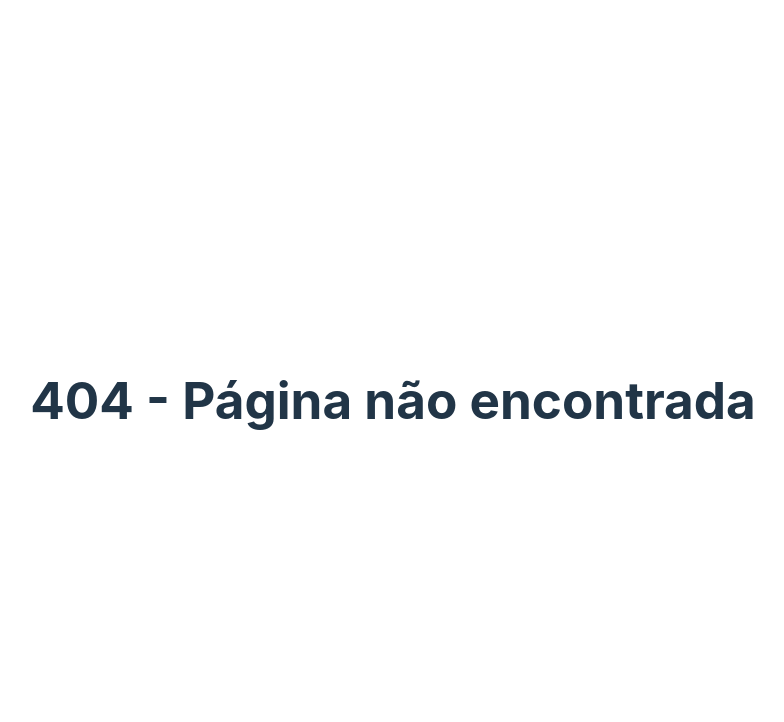
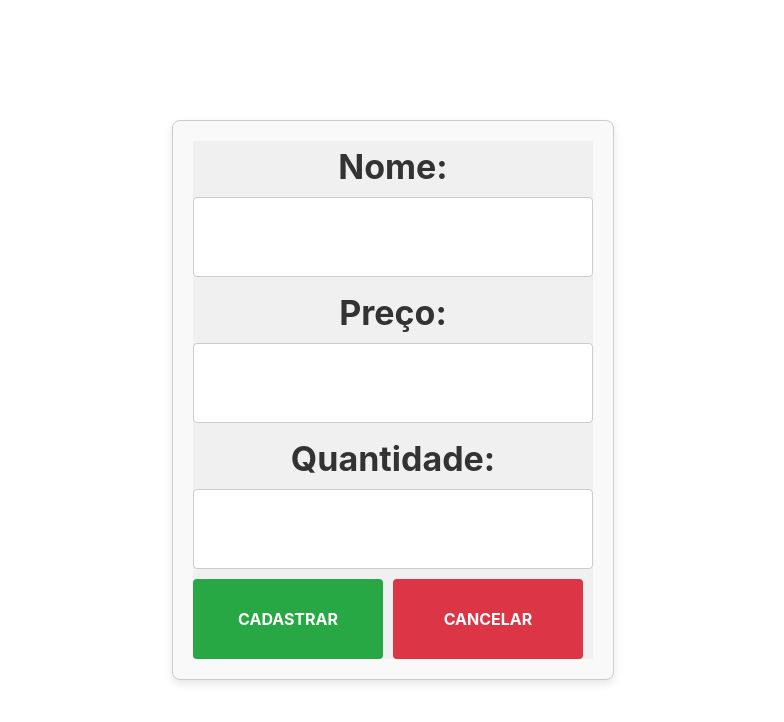
Before and after one commit to WilliamJardim/stock, a React (Vite) app in the folder frontend-react/: page /novo in a window 1280 px wide. Before the commit this address had no page. Shown: the top 722 px of the page, without its empty margins (247-1031 px from the left). Built offline with nearby package versions, Linux system fonts and the light colour scheme.

Commit message:
Começando a criar formulario de cadastrar produtos

```diff
--- a/frontend-react/src/App.tsx
+++ b/frontend-react/src/App.tsx
@@ -5,12 +5,14 @@ import './App.css'
 // Importando os componentes de página
 import ListaProdutos from './pages/ListaProdutos';
 import NaoEncontrado from './pages/NaoEncontrado';
+import CadastrarProduto from './pages/CadastrarProduto';
 
 function App() {
   return (
     <Router>
       <Routes>
         <Route path="/" element={<ListaProdutos />} />
+        <Route path="/novo" element={<CadastrarProduto />} />
         <Route path="*" element={<NaoEncontrado />} />  {/* Página de erro para rotas não definidas */}
       </Routes>
     </Router>
--- /dev/null
+++ b/frontend-react/src/pages/CadastrarProduto/index.tsx
@@ -0,0 +1,77 @@
+import React, { Fragment, useState } from 'react';
+import { useEffect } from 'react';
+import { useNavigate } from 'react-router-dom';
+import './style.scss';
+
+const CadastrarProduto: React.FC = () => {
+
+  const [nome, setNome] = useState('');
+  const [preco, setPreco] = useState('');
+  const [quantidade, setQuantidade] = useState('');
+  const navigate = useNavigate();
+
+  const handleSubmit = (e: React.FormEvent) => {
+    e.preventDefault();
+    // Lógica para envio do formulário, por exemplo, enviar para uma API
+    console.log('Formulário enviado:', { nome, preco, quantidade });
+  };
+
+  const handleCancel = () => {
+    // Limpa os campos do formulário
+    setNome('');
+    setPreco('');
+    setQuantidade('');
+    navigate('/');
+  };
+
+  return (
+    <div className='formulario-novo-produto'>
+      <form onSubmit={handleSubmit}>
+        <div>
+          <label htmlFor="nome">Nome:</label>
+          <input
+            type="text"
+            id="nome"
+            name="nome"
+            value={nome}
+            onChange={(e) => setNome(e.target.value)}
+            required
+          />
+        </div>
+
+        <div>
+          <label htmlFor="preco">Preço:</label>
+          <input
+            type="number"
+            id="preco"
+            name="preco"
+            value={preco}
+            onChange={(e) => setPreco(e.target.value)}
+            required
+            min="0"
+          />
+        </div>
+
+        <div>
+          <label htmlFor="quantidade">Quantidade:</label>
+          <input
+            type="number"
+            id="quantidade"
+            name="quantidade"
+            value={quantidade}
+            onChange={(e) => setQuantidade(e.target.value)}
+            required
+            min="1"
+          />
+        </div>
+
+        <div className='botoes'>
+          <button type="submit">Cadastrar</button>
+          <button type="button" onClick={handleCancel}>Cancelar</button>
+        </div>
+      </form>
+    </div>
+  );
+}
+
+export default CadastrarProduto;
--- /dev/null
+++ b/frontend-react/src/pages/CadastrarProduto/style.scss
@@ -0,0 +1,116 @@
+// Variáveis para cores
+$cor-primaria: #28a745;
+$cor-secundaria: #dc3545;
+$cor-borda: #ccc;
+$cor-fundo: #f9f9f9;
+$cor-fundo-container: #f0f0f0;
+$cor-texto: #333;
+
+$form-padding: 20px;
+$input-padding: 10px;
+$input-font-size: 24px;
+$input-label-font-size: 34px;
+$button-font-size: 16px;
+$button-padding: 10px 20px;
+$button-radius: 4px;
+$border-radius: 8px;
+$campo-margin-bottom: 10px; // Reduzir o espaço entre os campos
+
+.formulario-novo-produto{
+
+  div {
+    display: flex;
+    justify-content: center;
+    align-items: center;
+    min-height: 10vh;
+    background-color: $cor-fundo-container;
+  }
+
+  form {
+    display: flex;
+    flex-direction: column;
+    max-width: 400px;
+    margin: 0 auto;
+    padding: $form-padding;
+    border: 1px solid $cor-borda;
+    border-radius: $border-radius;
+    box-shadow: 0 4px 8px rgba(0, 0, 0, 0.1);
+    background-color: $cor-fundo;
+
+    div{
+      display: flex;
+      flex-direction: column;
+    }
+
+    // Estilo dos campos de entrada
+    input {
+      margin-bottom: $campo-margin-bottom;
+      padding: $input-padding;
+      font-size: $input-font-size;
+      border: 1px solid $cor-borda;
+      border-radius: $button-radius;
+      width: 100%;
+      box-sizing: border-box;
+      height: 80px;
+    }
+
+    // Estilo das labels
+    label {
+      margin-bottom: 5px;
+      font-weight: bold;
+      color: $cor-texto;
+      font-size: $input-label-font-size;
+    }
+
+    .botoes{
+      display: flex;
+      flex-direction: row;
+
+      // Estilo dos botões
+      button {
+        padding: $button-padding;
+        font-size: $button-font-size;
+        margin-right: 10px;
+        cursor: pointer;
+        border-radius: $button-radius;
+        border: none;
+        transition: background-color 0.3s;
+        width: 200px;
+        height: 80px;
+        font-weight: bold;
+        text-transform: uppercase;
+
+        &:hover {
+          background-color: darken($cor-primaria, 10%);
+        }
+      }
+
+      // Botão Cadastrar
+      button[type="submit"] {
+        background-color: $cor-primaria;
+        color: white;
+
+        &:hover {
+          background-color: darken($cor-primaria, 10%);
+        }
+      }
+
+      // Botão Cancelar
+      button[type="button"] {
+        background-color: $cor-secundaria;
+        color: white;
+
+        &:hover {
+          background-color: darken($cor-secundaria, 10%);
+        }
+      }
+    }
+
+    // Estilo do container dos botões para alinhamento
+    div.buttons {
+      display: flex;
+      justify-content: space-between;
+      margin-top: 20px; // Garantir espaçamento adequado entre os botões
+    }
+  }
+}
--- a/frontend-react/src/pages/ListaProdutos/index.tsx
+++ b/frontend-react/src/pages/ListaProdutos/index.tsx
@@ -1,10 +1,12 @@
 import React, { Fragment, useState } from 'react';
 import { useEffect } from 'react';
+import { useNavigate } from 'react-router-dom';
 import './style.scss';
 
 const ListaProdutos: React.FC = () => {
 
   const [produtos, setProdutos] = useState([]);
+  const navigate = useNavigate();
 
   useEffect(function(){
 
@@ -29,9 +31,18 @@ const ListaProdutos: React.FC = () => {
 
   }, []);
 
+  function criarNovoProduto(){
+    navigate('/novo');
+  }
+
   return (
     <Fragment>
       <h1> Lista de Produtos </h1>
+
+      <div className='barra-botoes'>
+        <button onClick={criarNovoProduto}> Novo Produto </button>
+      </div>
+
       <div className='grid-produtos'>
 
         {
--- a/frontend-react/src/pages/ListaProdutos/style.scss
+++ b/frontend-react/src/pages/ListaProdutos/style.scss
@@ -1,3 +1,19 @@
+.barra-botoes{
+    button{
+        width: 300px;
+        height: 90px;
+        font-size: 25px;
+        font-weight: bold;
+        text-transform: uppercase;
+        border: solid 1px black;
+        border-radius: 16px;
+        background-color: rgb(42, 104, 45);
+    }
+
+    margin-top: 45px;
+    margin-bottom: 80px;
+}
+
 .grid-produtos{
     display: grid;
     grid-template-columns: repeat(4, auto);
```
